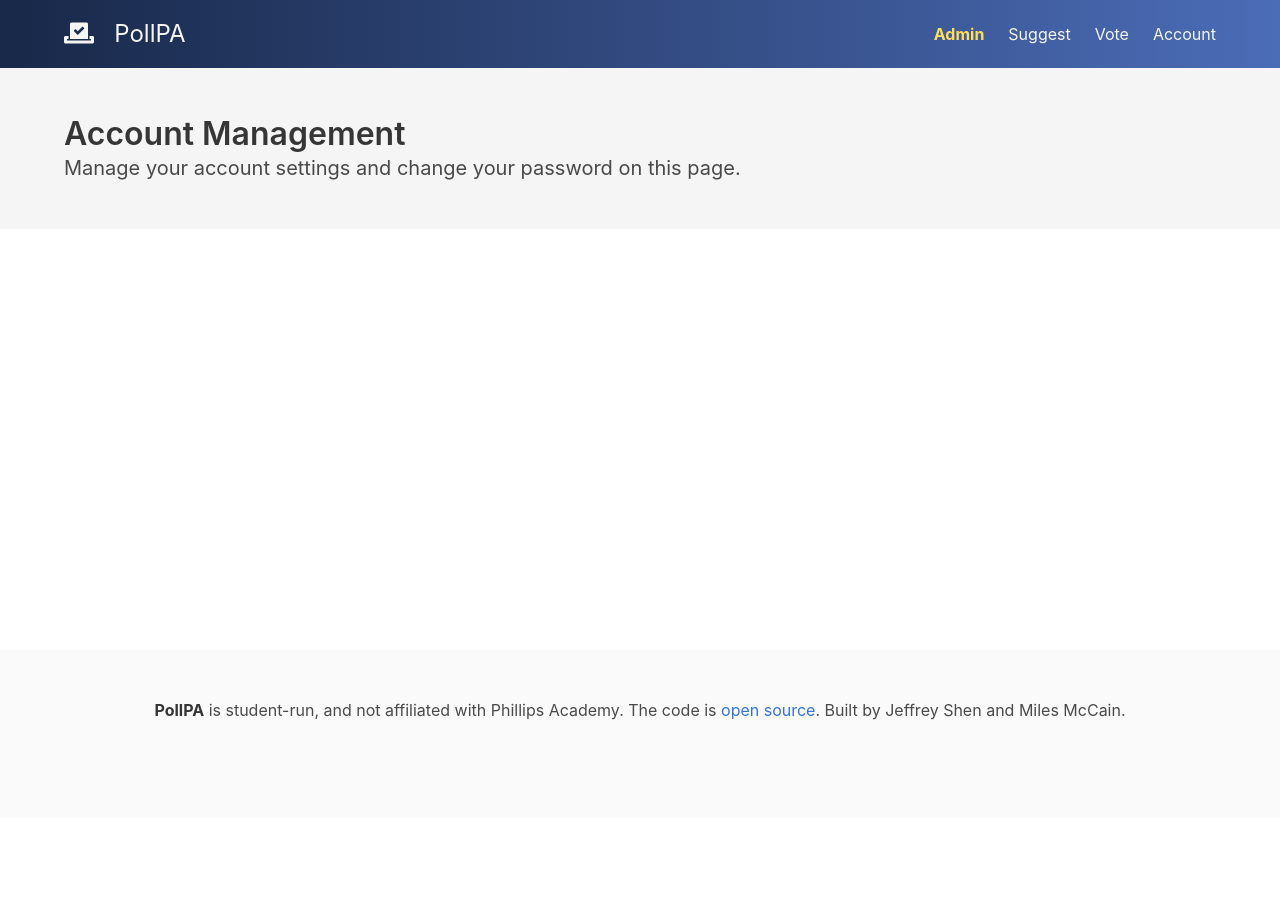
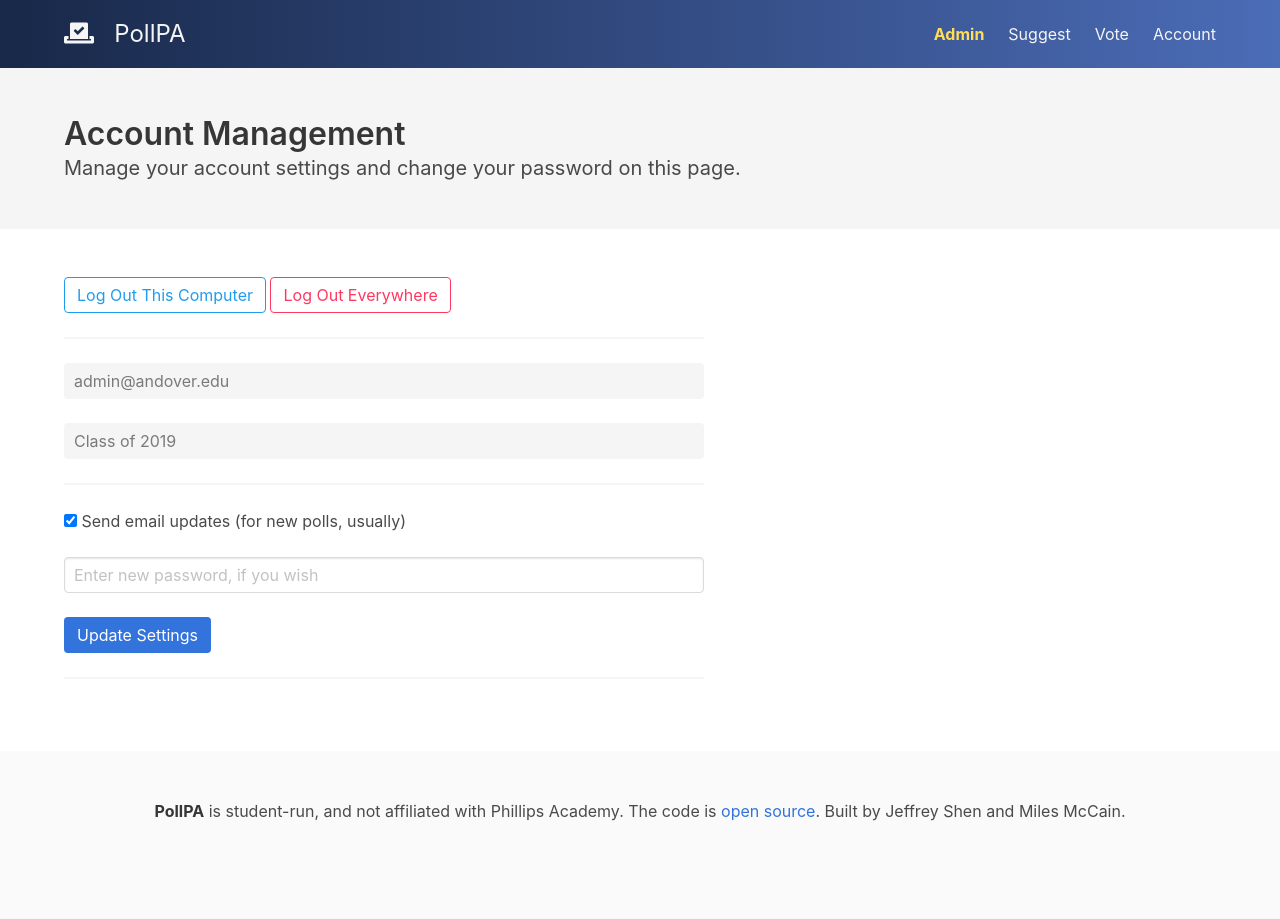
Before and after one commit to pollpa/PollPA, a Django app: page /account/ in a window 1280 px wide. Before the commit the page ends 720 px from the top, so only its background shows below. Run offline with Django 3.2, Linux system fonts and the light colour scheme; a user stored in the database is signed in; data comes from the database, SQL or seed files in the repository.

Commit message:
Add account page (fully)

```diff
--- a/pollpa/polls/templates/polls/account.html
+++ b/pollpa/polls/templates/polls/account.html
@@ -1,7 +1,7 @@
 {% extends 'polls/content.html' %}
 
 {% block title %}
-  <title>My Account • PollPA</title>
+<title>My Account • PollPA</title>
 {% endblock %}
 
 {% block header %}
@@ -20,4 +20,35 @@
 {% endblock %}
 
 {% block content %}
+<form action="/account/" method="post">
+  {% if submitted %}
+  <div class="notification is-success">
+    <strong>Your details are updated!</strong> The new settings were applied to your account.
+  </div>
+  {% endif %}
+  <a href="{% url 'logout' %}" class="button is-info is-outlined">Log Out This Computer</a>
+  <a href="{% url 'superlogout' %}" class="button is-danger is-outlined">Log Out Everywhere</a>
+  <hr>
+  {% csrf_token %}
+  <div class="control">
+    <input class="input" type="text" value="{{request.user.email}}" disabled>
+  </div>
+  <br>
+  <div class="control">
+    <input class="input" type="text" value="Class of {{profile.grade}}" disabled>
+  </div>
+  <hr>
+  <label class="checkbox">
+    <input type="checkbox" name="emailupdates" {% if profile.send_emails %} checked {% endif %}>
+    <span>Send email updates (for new polls, usually)</span>
+  </label>
+  <br>
+  <br>
+  <div class="control">
+    <input class="input" type="password" name="password" placeholder="Enter new password, if you wish">
+  </div>
+  <br>
+  <button class="button is-link light" type="submit">Update Settings</button>
+  <hr>
+</form>
 {% endblock %}
```
